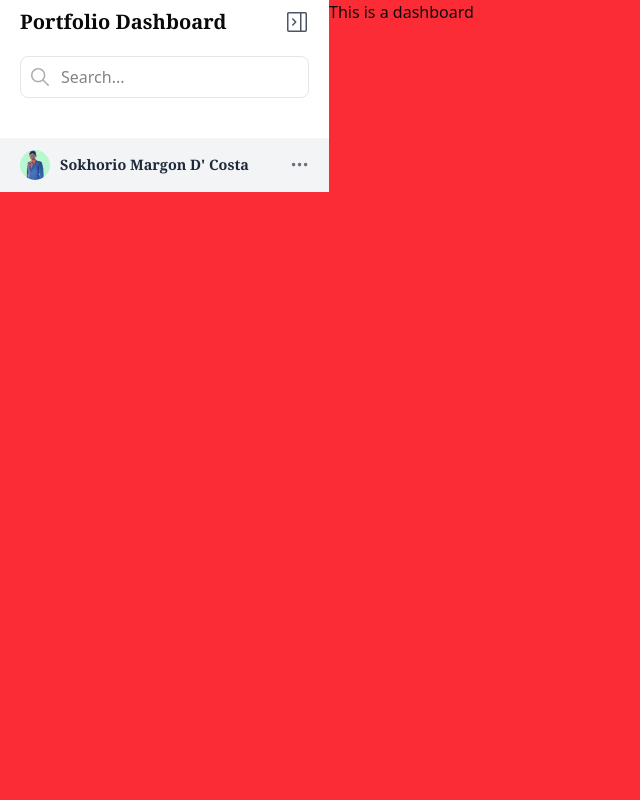
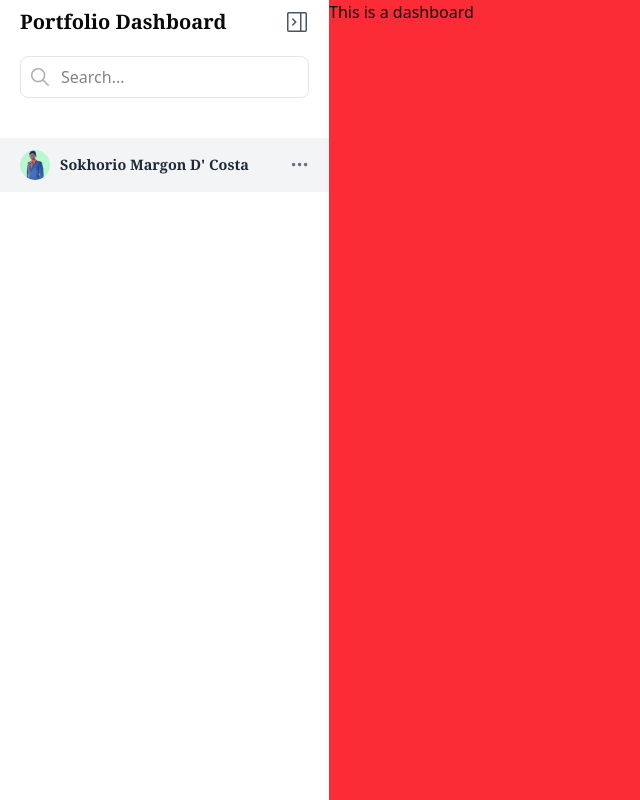
Before and after one commit to Marg0n/next-level-portfolio, a Next.js app: page /dashboard in a window 1280 px wide. Shown: the whole page, without its empty margins (0-640 px from the left). Built offline with nearby package versions, Linux system fonts and the light colour scheme.

Commit message:
Modify: Modified DashboardSidebar.

```diff
--- a/src/components/modules/dashboard/DashboardSidebar.tsx
+++ b/src/components/modules/dashboard/DashboardSidebar.tsx
@@ -2,33 +2,25 @@
 import React, { useState } from "react";
 
 //* react icons
-import {
-  GoHome,
-  GoProjectSymlink,
-  GoSidebarCollapse,
-} from "react-icons/go";
+import { GoHome, GoProjectSymlink, GoSidebarCollapse } from "react-icons/go";
 import { IoIosArrowDown, IoIosSearch } from "react-icons/io";
 import { CiCalendar, CiLogout } from "react-icons/ci";
 import { FiBarChart, FiPieChart } from "react-icons/fi";
-import {
-  IoNotificationsOutline,
-  IoSettingsOutline,
-} from "react-icons/io5";
+import { IoNotificationsOutline, IoSettingsOutline } from "react-icons/io5";
 import { BsThreeDots } from "react-icons/bs";
 import { RiAccountCircleLine } from "react-icons/ri";
 import Pic from "@/assets/images/SMD.png";
 import Image from "next/image";
 
 const DashboardSidebar: React.FC = () => {
-
   //* states
   const [isCollapse1, setIsCollapse1] = useState<boolean>(true);
 
   //* constants
-  const name = "Sokhorio Margon D' Costa"
+  const name = "Sokhorio Margon D' Costa";
 
   return (
-    <aside className="transition-all duration-300 ease bg-white pt-2">
+    <aside className="transition-all duration-300 ease bg-white justify-between pt-2 h-full">
       <div
         className={`mt-0 ${
           isCollapse1 ? "px-[20px]" : "px-[10px]"
@@ -43,7 +35,13 @@ const DashboardSidebar: React.FC = () => {
               width={500}
               height={500}
             /> */}
-            <h3 className="text-xl font-serif font-bold">Portfolio Dashboard</h3>
+
+            {/* title */}
+            <h3 className="text-xl font-serif font-bold">
+              Portfolio Dashboard
+            </h3>
+
+            {/* toggle */}
             <div className="relative group">
               <GoSidebarCollapse
                 className="text-[1.5rem] dark:text-[#abc2d3] text-gray-600 cursor-pointer"
@@ -88,6 +86,8 @@ const DashboardSidebar: React.FC = () => {
         )}
       </div>
 
+      {/* options */}
+
       {/* Profile section */}
       <div
         className={`${
@@ -107,7 +107,7 @@ const DashboardSidebar: React.FC = () => {
               isCollapse1 ? "inline" : "hidden"
             } dark:text-[#abc2d3] text-[0.9rem] text-gray-800 font-semibold font-serif`}
           >
-                  {name ?? "Jhon Deo"}
+            {name ?? "Jhon Doe"}
           </h3>
         </div>
 
```
Lines whose indentation alone changed are shown as unchanged.
